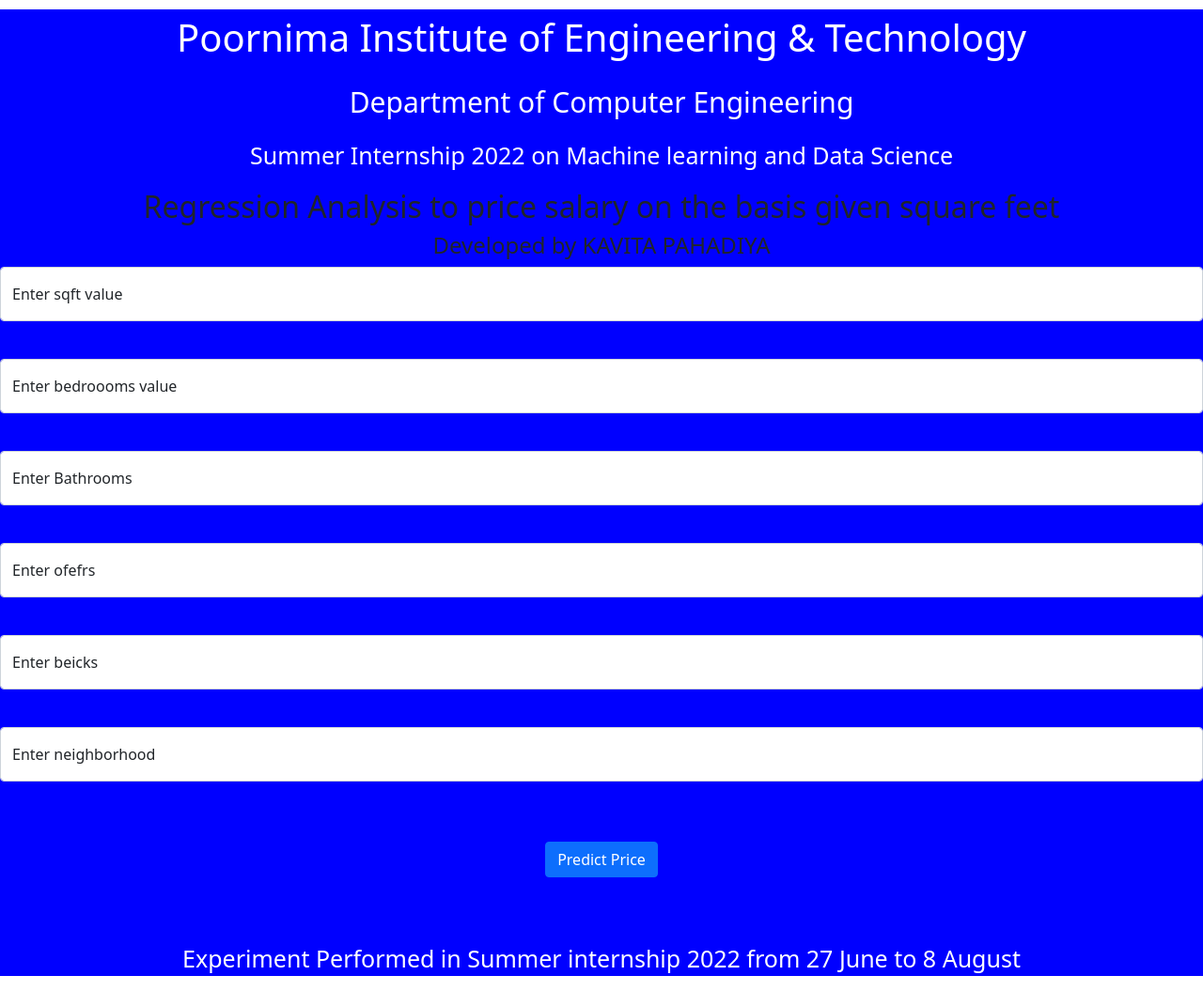
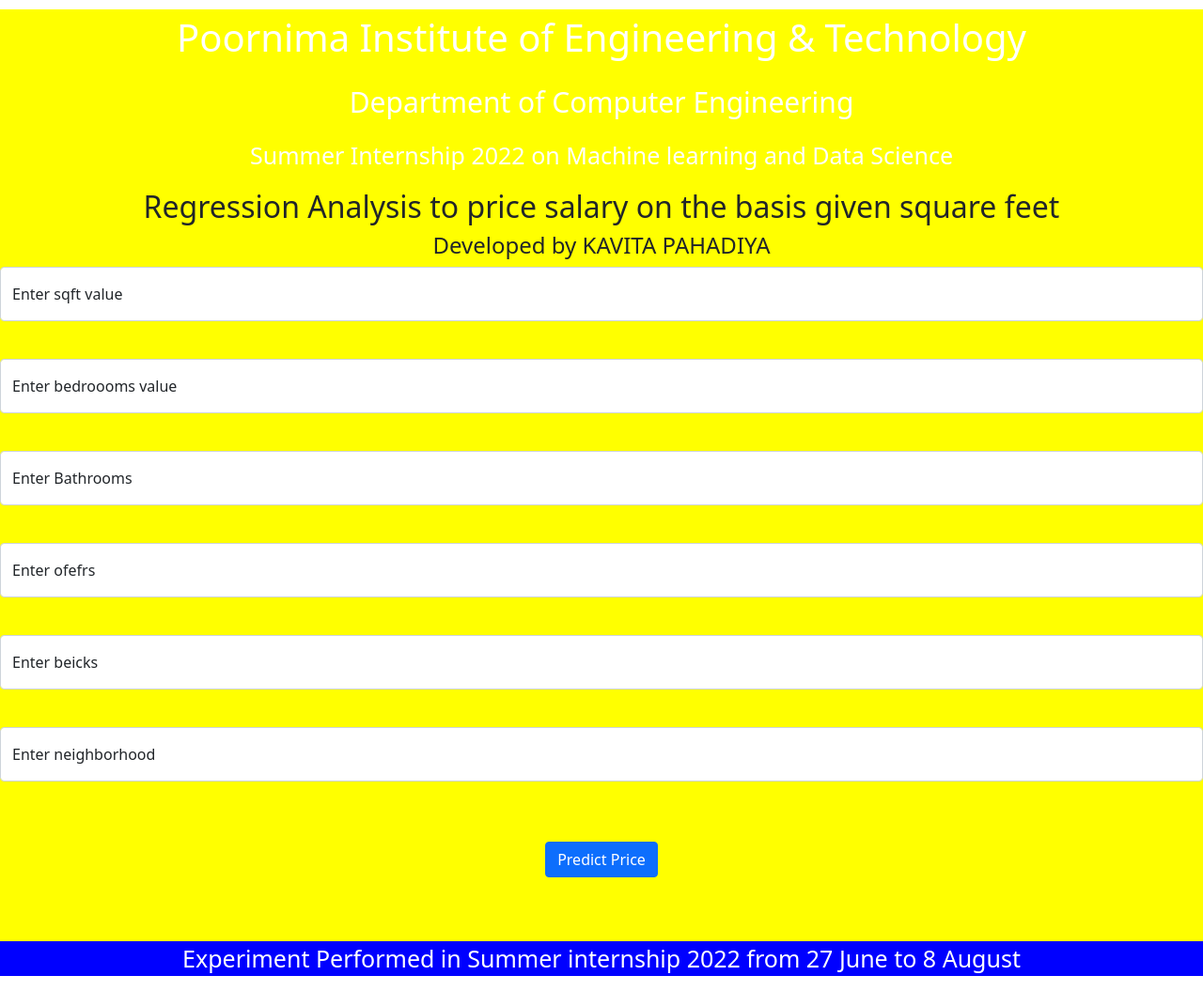
Before and after one commit to kavitapahadiya70/project-1-house_csv, a Flask app: page / in a window 1280 px wide. Shown: the whole page at 94% size. Run offline with Flask 2, Linux system fonts and the light colour scheme; parts of the project's set-up code (start-up, migrations or seed data) failed here and were passed over.

Commit message:
Update index.html

```diff
--- a/templates/index.html
+++ b/templates/index.html
@@ -19,7 +19,7 @@
 
 <body>
 
-<div class="" style="background-color:blue;" >
+<div class="" style="background-color:yellow;" >
 <div class="clearfix">
 
 <div class="col-md-12">
```
